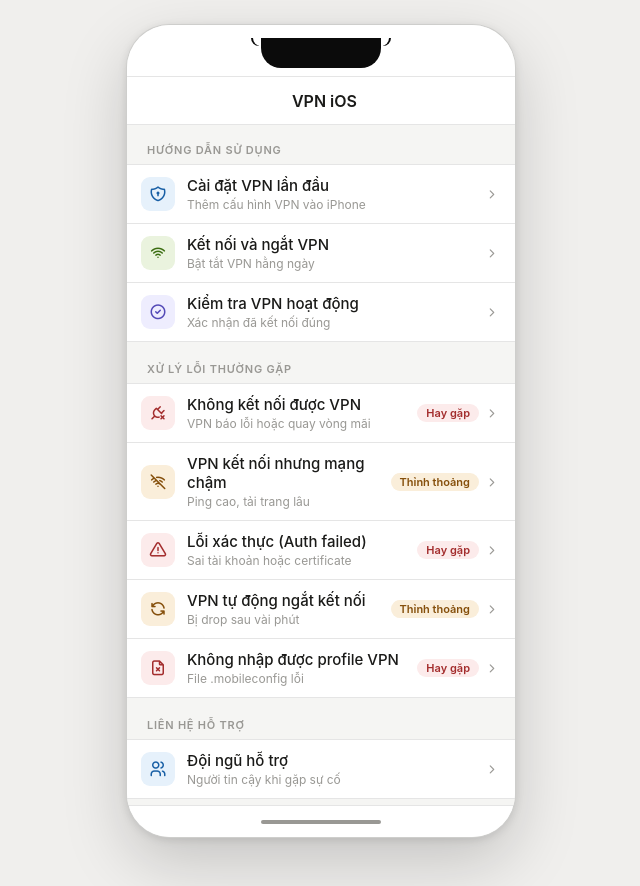
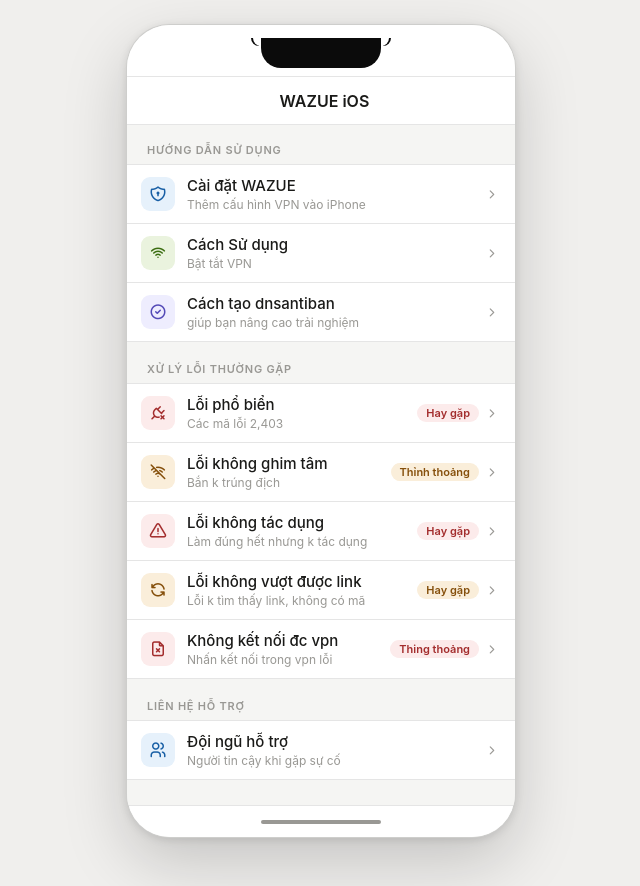
Before and after one commit to qling7588-sketch/hd, a plain HTML site: page index.html in a window 1280 px wide. Shown: the whole page, without its empty margins (319-959 px from the left). Drawn offline with Linux system fonts and the light colour scheme.

Commit message:
Update index.html

```diff
--- a/index.html
+++ b/index.html
@@ -3,7 +3,7 @@
 <head>
 <meta charset="UTF-8">
 <meta name="viewport" content="width=device-width, initial-scale=1.0, maximum-scale=1.0">
-<title>Hướng dẫn cấu hình VPN iOS</title>
+<title>Hướng dẫn sử dụng</title>
 <link rel="stylesheet" href="https://cdn.jsdelivr.net/npm/@tabler/icons-webfont@3.19.0/dist/tabler-icons.min.css">
 <style>
   *, *::before, *::after { box-sizing: border-box; margin: 0; padding: 0; }
@@ -274,7 +274,7 @@
     <button class="back-btn" id="back-btn" onclick="goHome()" style="visibility:hidden">
       <i class="ti ti-chevron-left"></i> Quay lại
     </button>
-    <div class="topbar-title" id="topbar-title">VPN iOS</div>
+    <div class="topbar-title" id="topbar-title">WAZUE iOS</div>
     <div class="topbar-spacer"></div>
   </div>
 
@@ -289,7 +289,7 @@
         <div class="row" onclick="openSection('setup')">
           <div class="row-icon ic-blue"><i class="ti ti-shield-lock"></i></div>
           <div class="row-content">
-            <div class="row-title">Cài đặt VPN lần đầu</div>
+            <div class="row-title">Cài đặt WAZUE</div>
             <div class="row-sub">Thêm cấu hình VPN vào iPhone</div>
           </div>
           <div class="row-right"><i class="ti ti-chevron-right chev"></i></div>
@@ -297,16 +297,16 @@
         <div class="row" onclick="openSection('connect')">
           <div class="row-icon ic-green"><i class="ti ti-wifi"></i></div>
           <div class="row-content">
-            <div class="row-title">Kết nối và ngắt VPN</div>
-            <div class="row-sub">Bật tắt VPN hằng ngày</div>
+            <div class="row-title">Cách Sử dụng</div>
+            <div class="row-sub">Bật tắt VPN</div>
           </div>
           <div class="row-right"><i class="ti ti-chevron-right chev"></i></div>
         </div>
         <div class="row" onclick="openSection('check')">
           <div class="row-icon ic-purple"><i class="ti ti-circle-check"></i></div>
           <div class="row-content">
-            <div class="row-title">Kiểm tra VPN hoạt động</div>
-            <div class="row-sub">Xác nhận đã kết nối đúng</div>
+            <div class="row-title">Cách tạo dnsantiban</div>
+            <div class="row-sub">giúp bạn nâng cao trải nghiệm</div>
           </div>
           <div class="row-right"><i class="ti ti-chevron-right chev"></i></div>
         </div>
@@ -317,42 +317,42 @@
         <div class="row" onclick="openSection('err1')">
           <div class="row-icon ic-red"><i class="ti ti-plug-x"></i></div>
           <div class="row-content">
-            <div class="row-title">Không kết nối được VPN</div>
-            <div class="row-sub">VPN báo lỗi hoặc quay vòng mãi</div>
+            <div class="row-title">Lỗi phổ biển</div>
+            <div class="row-sub">Các mã lỗi 2,403</div>
           </div>
           <div class="row-right"><span class="badge b-red">Hay gặp</span><i class="ti ti-chevron-right chev"></i></div>
         </div>
         <div class="row" onclick="openSection('err2')">
           <div class="row-icon ic-yellow"><i class="ti ti-wifi-off"></i></div>
           <div class="row-content">
-            <div class="row-title">VPN kết nối nhưng mạng chậm</div>
-            <div class="row-sub">Ping cao, tải trang lâu</div>
+            <div class="row-title">Lỗi không ghim tâm</div>
+            <div class="row-sub">Bắn k trúng địch</div>
           </div>
           <div class="row-right"><span class="badge b-yellow">Thỉnh thoảng</span><i class="ti ti-chevron-right chev"></i></div>
         </div>
         <div class="row" onclick="openSection('err3')">
           <div class="row-icon ic-red"><i class="ti ti-alert-triangle"></i></div>
           <div class="row-content">
-            <div class="row-title">Lỗi xác thực (Auth failed)</div>
-            <div class="row-sub">Sai tài khoản hoặc certificate</div>
+            <div class="row-title">Lỗi không tác dụng</div>
+            <div class="row-sub">Làm đúng hết nhưng k tác dụng</div>
           </div>
           <div class="row-right"><span class="badge b-red">Hay gặp</span><i class="ti ti-chevron-right chev"></i></div>
         </div>
         <div class="row" onclick="openSection('err4')">
           <div class="row-icon ic-yellow"><i class="ti ti-refresh"></i></div>
           <div class="row-content">
-            <div class="row-title">VPN tự động ngắt kết nối</div>
-            <div class="row-sub">Bị drop sau vài phút</div>
+            <div class="row-title">Lỗi không vượt được link</div>
+            <div class="row-sub">Lỗi k tìm thấy link, không có mã</div>
           </div>
-          <div class="row-right"><span class="badge b-yellow">Thỉnh thoảng</span><i class="ti ti-chevron-right chev"></i></div>
+          <div class="row-right"><span class="badge b-yellow">Hay gặp</span><i class="ti ti-chevron-right chev"></i></div>
         </div>
         <div class="row" onclick="openSection('err5')">
           <div class="row-icon ic-red"><i class="ti ti-file-x"></i></div>
           <div class="row-content">
-            <div class="row-title">Không nhập được profile VPN</div>
-            <div class="row-sub">File .mobileconfig lỗi</div>
+            <div class="row-title">Không kết nối đc vpn</div>
+            <div class="row-sub">Nhấn kết nối trong vpn lỗi</div>
           </div>
-          <div class="row-right"><span class="badge b-red">Hay gặp</span><i class="ti ti-chevron-right chev"></i></div>
+          <div class="row-right"><span class="badge b-red">Thing thoảng</span><i class="ti ti-chevron-right chev"></i></div>
         </div>
       </div>
 
```
